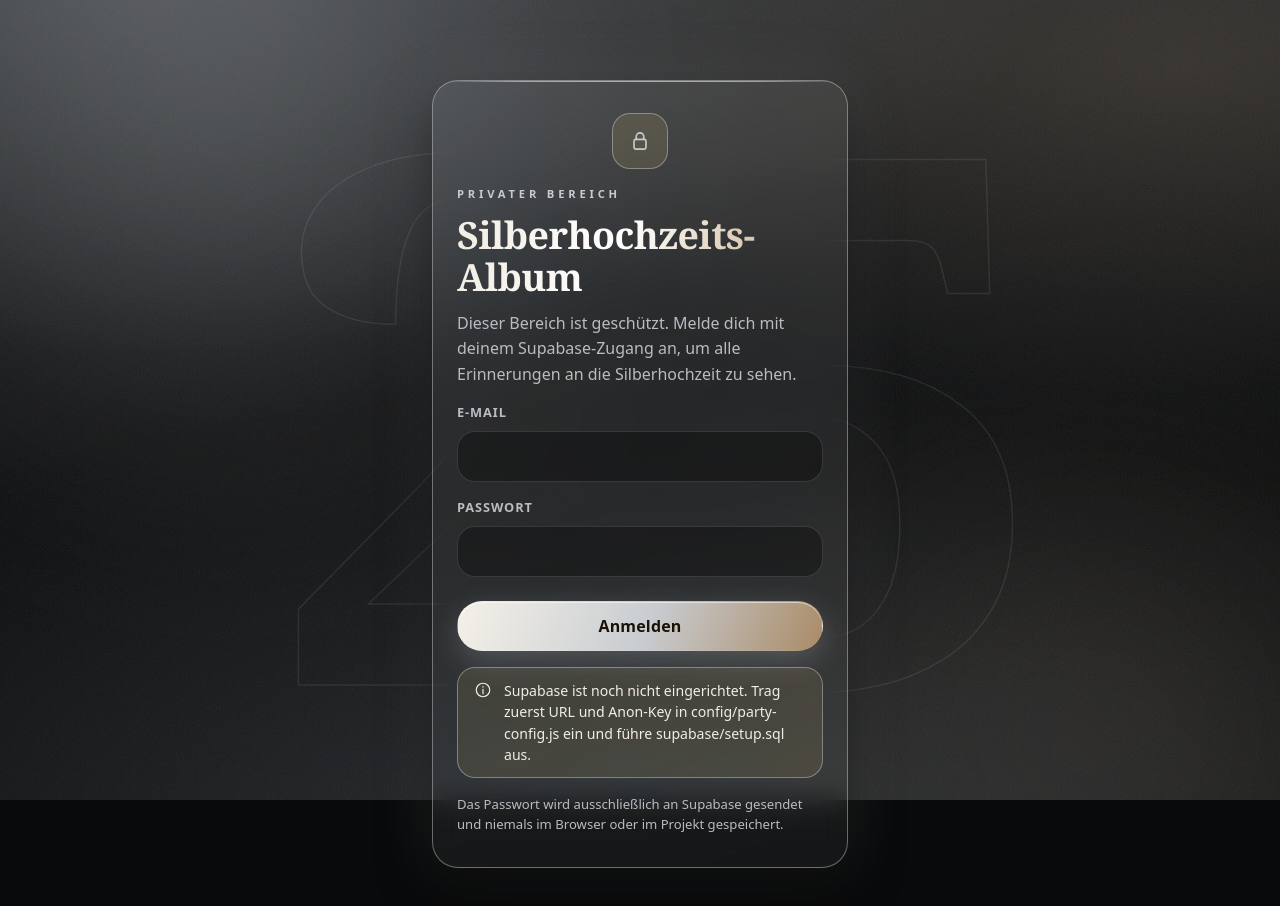
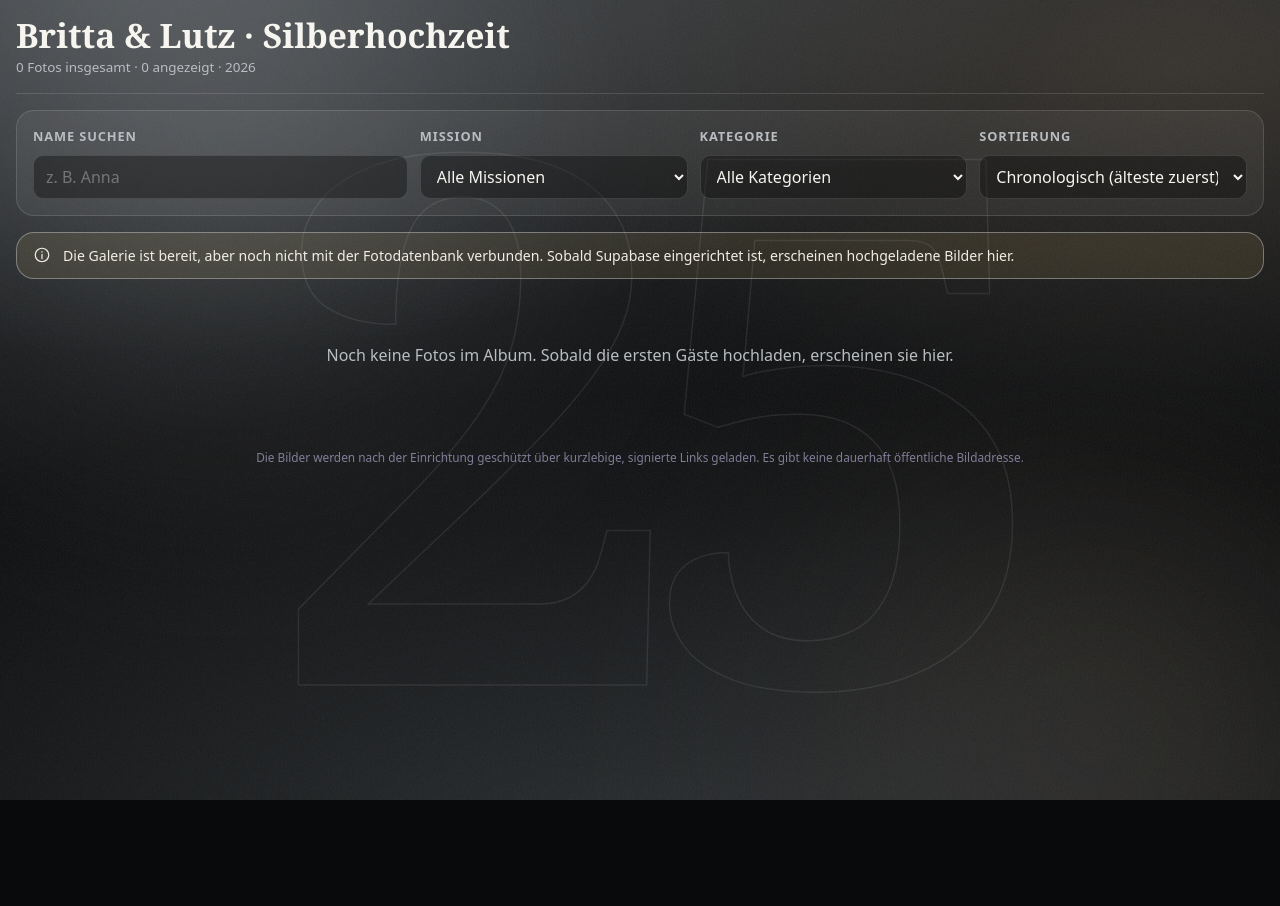
Before and after one commit to LinusUhlhorn/barmbold-foto-mission, a website with bundled scripts: page album/index.html in a window 1280 px wide. After the commit the page ends 800 px from the top, so only its background shows below. Built offline with nearby package versions, Linux system fonts and the light colour scheme.

Commit message:
Add empty gallery preview and category filters

```diff
--- a/album/index.html
+++ b/album/index.html
@@ -88,7 +88,7 @@
             <h1 class="album-header__title" data-album-title>Privates Silberhochzeits-Album</h1>
             <p class="album-header__meta" data-album-meta></p>
           </div>
-          <div class="album-actions no-print">
+          <div class="album-actions no-print" data-admin-only>
             <div class="viewswitch" role="tablist" aria-label="Ansicht wählen">
               <button type="button" role="tab" aria-selected="true" data-view-button="grid">
                 Raster
@@ -136,7 +136,7 @@
               <option value="random">Zufällig</option>
             </select>
           </div>
-          <div class="field" style="grid-column: 1 / -1">
+          <div class="field" style="grid-column: 1 / -1" data-admin-only>
             <label class="checkbox" style="margin-top: 0">
               <input type="checkbox" data-filter-test />
               <span class="checkbox__text">Nur Testfotos anzeigen</span>
@@ -163,7 +163,7 @@
 
         <div class="empty" data-empty hidden></div>
 
-        <div class="selectbar no-print" data-selectbar hidden>
+        <div class="selectbar no-print" data-selectbar data-admin-only hidden>
           <span class="selectbar__count" data-select-count></span>
           <button type="button" class="btn btn--small btn--secondary" data-select-all>
             Alle auswählen
@@ -179,7 +179,7 @@
           </button>
         </div>
 
-        <div class="btn-row btn-row--inline no-print">
+        <div class="btn-row btn-row--inline no-print" data-admin-only>
           <button type="button" class="btn btn--secondary btn--small" data-download-all>
             Alle Fotos als ZIP
           </button>
@@ -193,8 +193,8 @@
 
         <footer class="footnote no-print">
           <p>
-            Die Bilder werden über kurzlebige, signierte Links geladen. Es gibt keine
-            dauerhaft öffentliche Adresse zu den Fotos.
+            Die Bilder werden nach der Einrichtung geschützt über kurzlebige,
+            signierte Links geladen. Es gibt keine dauerhaft öffentliche Bildadresse.
           </p>
         </footer>
       </main>
--- a/assets/js/album.js
+++ b/assets/js/album.js
@@ -235,6 +235,15 @@ function buildFilterOptions() {
   const categorySelect = $('[data-filter-category]');
   const missions = new Map();
   const categories = new Set();
+
+  // Die Galerie soll ihre Filter schon zeigen, bevor das erste Foto
+  // hochgeladen wurde. Deshalb kommen Missionen und Kategorien zuerst aus
+  // der zentralen Konfiguration und werden spaeter um Datenbankwerte ergaenzt.
+  for (const mission of [...config.missions, ...config.bonusMissions]) {
+    if (!mission || mission.active === false) continue;
+    if (mission.id) missions.set(mission.id, mission.title || mission.id);
+    if (mission.category) categories.add(mission.category);
+  }
 
   for (const row of state.rows) {
     if (row.mission_id) missions.set(row.mission_id, row.mission_title || row.mission_id);
@@ -855,11 +864,15 @@ async function init() {
   bindEvents();
 
   if (!supabaseReady) {
-    showLogin();
+    // Ohne Datenbank zeigen wir bereits die leere Galerie als Vorschau.
+    // Verwaltungsfunktionen bleiben ausgeblendet, bis Supabase eingerichtet ist.
+    showAlbum();
+    for (const node of $$('[data-admin-only]')) node.hidden = true;
+    buildFilterOptions();
+    applyFilters();
     showNotice(
-      $('[data-login-error]'),
-      'Supabase ist noch nicht eingerichtet. Trag zuerst URL und Anon-Key in config/party-config.js ein ' +
-        'und führe supabase/setup.sql aus.',
+      $('[data-album-error]'),
+      'Die Galerie ist bereit, aber noch nicht mit der Fotodatenbank verbunden. Sobald Supabase eingerichtet ist, erscheinen hochgeladene Bilder hier.',
       'warn',
     );
     return;
```
Also changed, not shown: index.html (+3 -0 lines), README.md.
